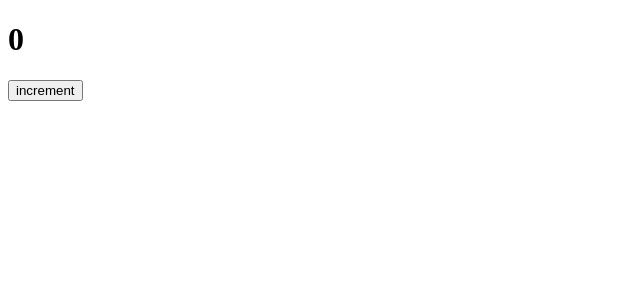
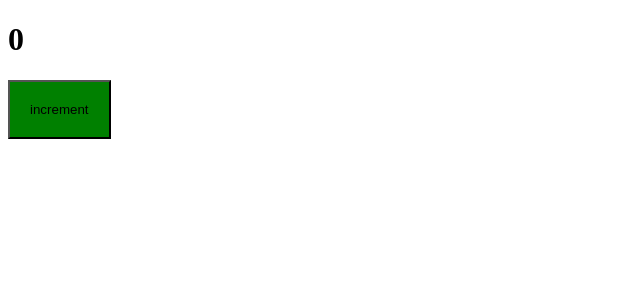
Before and after one commit to stepGT/this_webpack5, a React app: page / in a window 1280 px wide. Shown: the top 300 px of the page, without its empty margins (0-640 px from the left). Built offline with nearby package versions, Linux system fonts and the light colour scheme.

Commit message:
Added css-loader && style-loader

```diff
--- a/package.json
+++ b/package.json
@@ -25,7 +25,9 @@
     "@types/react-dom": "^18.2.18",
     "@types/webpack": "^5.28.5",
     "@types/webpack-dev-server": "^4.7.2",
+    "css-loader": "^6.8.1",
     "html-webpack-plugin": "^5.5.4",
+    "style-loader": "^3.3.3",
     "ts-loader": "^9.5.1",
     "ts-node": "^10.9.2",
     "typescript": "^5.3.3",
--- /dev/null
+++ b/src/components/App.css
@@ -0,0 +1,4 @@
+button {
+  background: green;
+  padding: 20px;
+}
--- a/src/components/App.tsx
+++ b/src/components/App.tsx
@@ -1,4 +1,5 @@
 import { useState } from 'react';
+import './App.css';
 
 export const App = () => {
   const [count, setCount] = useState<number>(0);
--- a/webpack.config.ts
+++ b/webpack.config.ts
@@ -27,6 +27,10 @@
     module: {
       rules: [
         {
+          test: /\.css$/i,
+          use: ['style-loader', 'css-loader'],
+        },
+        {
           test: /\.tsx?$/,
           use: 'ts-loader',
           exclude: /node_modules/,
```
Also changed, not shown: 1 other file (tests, documents, lock files or other folders).
